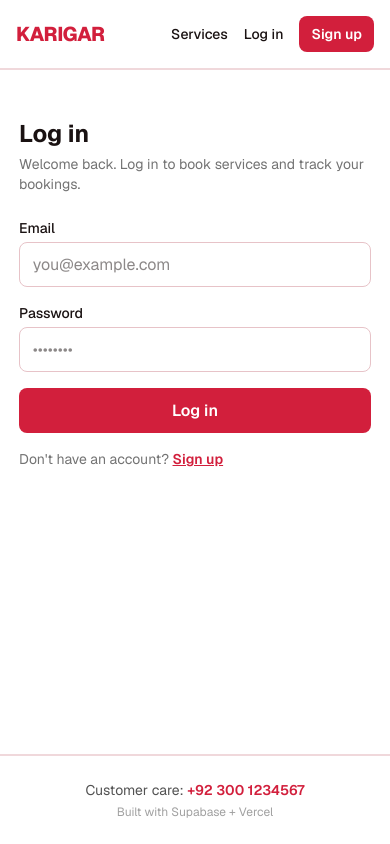
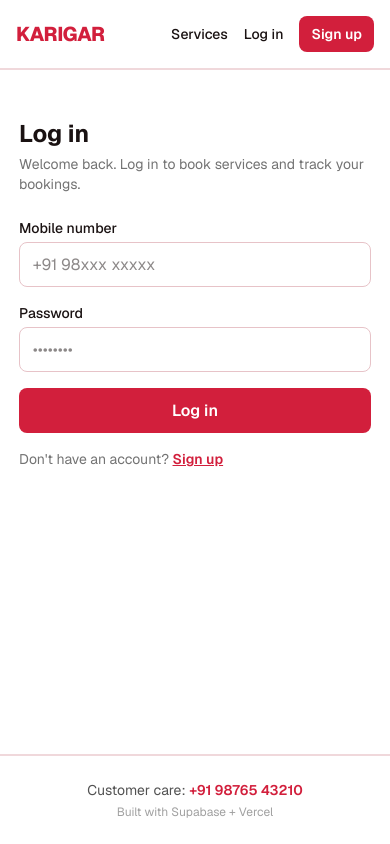
Before and after one commit to oxfordbah-byte/Karigar, a Next.js app: page /login in a window 390 px wide. Built offline with nearby package versions, Linux system fonts and the light colour scheme; no server answers.

Commit message:
Switch to India locale: INR currency, +91 phone numbers, mobile-number login/signup

```diff
--- a/src/app/actions.ts
+++ b/src/app/actions.ts
@@ -6,6 +6,30 @@ import { createClient } from "@/lib/supabase/server";
 
 export type ActionResult = { error?: string };
 
+// Karigar uses mobile-number login instead of email. Supabase Auth's
+// password-based flow still needs an "email" under the hood, so we derive a
+// stable, hidden one from the normalized Indian mobile number. The real
+// phone number (e.g. "+919876543210") is kept in user_metadata for display.
+function normalizeIndianPhone(raw: string): string | null {
+  const digits = raw.replace(/\D/g, "");
+  let national: string;
+  if (digits.length === 12 && digits.startsWith("91")) {
+    national = digits.slice(2);
+  } else if (digits.length === 11 && digits.startsWith("0")) {
+    national = digits.slice(1);
+  } else if (digits.length === 10) {
+    national = digits;
+  } else {
+    return null;
+  }
+  if (!/^[6-9]\d{9}$/.test(national)) return null;
+  return national;
+}
+
+function phoneToAuthEmail(nationalNumber: string): string {
+  return `91${nationalNumber}@phone.karigar.app`;
+}
+
 export async function signUp(
   _prevState: ActionResult,
   formData: FormData
@@ -13,19 +37,30 @@ export async function signUp(
   const supabase = await createClient();
 
   const fullName = String(formData.get("full_name") || "");
-  const phone = String(formData.get("phone") || "");
-  const email = String(formData.get("email") || "");
+  const phoneRaw = String(formData.get("phone") || "");
   const password = String(formData.get("password") || "");
 
+  const national = normalizeIndianPhone(phoneRaw);
+  if (!national) {
+    return { error: "Enter a valid 10-digit Indian mobile number." };
+  }
+  const authEmail = phoneToAuthEmail(national);
+  const displayPhone = `+91${national}`;
+
   const { error } = await supabase.auth.signUp({
-    email,
+    email: authEmail,
     password,
     options: {
-      data: { full_name: fullName, phone },
+      data: { full_name: fullName, phone: displayPhone },
     },
   });
 
   if (error) {
+    if (error.message.toLowerCase().includes("already registered")) {
+      return {
+        error: "This mobile number is already registered. Try logging in instead.",
+      };
+    }
     return { error: error.message };
   }
 
@@ -38,13 +73,22 @@ export async function signIn(
 ): Promise<ActionResult> {
   const supabase = await createClient();
 
-  const email = String(formData.get("email") || "");
+  const phoneRaw = String(formData.get("phone") || "");
   const password = String(formData.get("password") || "");
 
-  const { error } = await supabase.auth.signInWithPassword({ email, password });
+  const national = normalizeIndianPhone(phoneRaw);
+  if (!national) {
+    return { error: "Enter a valid 10-digit Indian mobile number." };
+  }
+  const authEmail = phoneToAuthEmail(national);
+
+  const { error } = await supabase.auth.signInWithPassword({
+    email: authEmail,
+    password,
+  });
 
   if (error) {
-    return { error: error.message };
+    return { error: "Incorrect mobile number or password." };
   }
 
   redirect("/");
--- a/src/app/bookings/[id]/page.tsx
+++ b/src/app/bookings/[id]/page.tsx
@@ -128,7 +128,7 @@ export default async function BookingDetailPage({
         {booking.price_estimate && (
           <div>
             <span className="text-neutral-500">Total: </span>
-            PKR {booking.price_estimate}
+            ₹{booking.price_estimate}
           </div>
         )}
         {booking.payment_method && (
--- a/src/app/categories/[slug]/page.tsx
+++ b/src/app/categories/[slug]/page.tsx
@@ -57,7 +57,7 @@ export default async function CategoryPage({
               )}
               {p.starting_price && (
                 <div className="text-sm font-medium mt-1">
-                  Starting at PKR {p.starting_price}
+                  Starting at ₹{p.starting_price}
                 </div>
               )}
             </div>
--- a/src/app/layout.tsx
+++ b/src/app/layout.tsx
@@ -21,8 +21,8 @@ export default function RootLayout({ children }: Readonly<{ children: React.Reac
           <div className="flex flex-col items-center gap-1">
             <span>
               Customer care:{" "}
-              <a href="tel:+923001234567" className="font-semibold text-[#d21f3c] hover:underline">
-                +92 300 1234567
+              <a href="tel:+919876543210" className="font-semibold text-[#d21f3c] hover:underline">
+                +91 98765 43210
               </a>
             </span>
             <span className="text-neutral-400 text-xs">Built with Supabase + Vercel</span>
--- a/src/components/AuthForm.tsx
+++ b/src/components/AuthForm.tsx
@@ -17,7 +17,6 @@ export default function AuthForm({
   return (
     <form action={formAction} className="space-y-4">
       {mode === "signup" && (
-        <>
         <div>
           <label className="block text-sm font-medium mb-1">Full name</label>
           <input
@@ -27,26 +26,17 @@ export default function AuthForm({
             placeholder="Your full name"
           />
         </div>
+      )}
       <div>
-            <label className="block text-sm font-medium mb-1">Phone</label>
+        <label className="block text-sm font-medium mb-1">Mobile number</label>
         <input
           name="phone"
           type="tel"
           required
+          inputMode="numeric"
+          autoComplete="tel"
           className="input"
-              placeholder="+92 3xx xxxxxxx"
-            />
-          </div>
-        </>
-      )}
-      <div>
-        <label className="block text-sm font-medium mb-1">Email</label>
-        <input
-          name="email"
-          type="email"
-          required
-          className="input"
-          placeholder="you@example.com"
+          placeholder="+91 98xxx xxxxx"
         />
       </div>
       <div>
--- a/src/components/BookingForm.tsx
+++ b/src/components/BookingForm.tsx
@@ -158,7 +158,7 @@ export default function BookingForm({
                       <div>
                         <div className="text-sm font-medium">{t.label}</div>
                         <div className="text-xs text-neutral-400">
-                          PKR {prices[t.value] ?? 0} / piece
+                          ₹{prices[t.value] ?? 0} / piece
                         </div>
                       </div>
                       <div className="flex items-center gap-3">
@@ -182,7 +182,7 @@ export default function BookingForm({
                           </button>
                         </div>
                         <span className="text-xs text-neutral-500 w-16 text-right shrink-0">
-                          {qty > 0 ? `PKR ${lineTotal}` : ""}
+                          {qty > 0 ? `₹${lineTotal}` : ""}
                         </span>
                       </div>
                     </div>
@@ -192,7 +192,7 @@ export default function BookingForm({
               {selectedItems.length > 0 && (
                 <div className="flex items-center justify-between mt-3 px-1 font-semibold text-sm">
                   <span>Total ({totalPieces} items)</span>
-                  <span className="text-[#d21f3c]">PKR {total}</span>
+                  <span className="text-[#d21f3c]">₹{total}</span>
                 </div>
               )}
             </div>
@@ -253,12 +253,12 @@ export default function BookingForm({
                     <span>
                       {it.quantity}x {it.label}
                     </span>
-                    <span>PKR {(prices[it.value] ?? 0) * it.quantity}</span>
+                    <span>₹{(prices[it.value] ?? 0) * it.quantity}</span>
                   </div>
                 ))}
                 <div className="border-t border-[#f0d8db] pt-2 flex justify-between font-semibold">
                   <span>Total</span>
-                  <span className="text-[#d21f3c]">PKR {total}</span>
+                  <span className="text-[#d21f3c]">₹{total}</span>
                 </div>
               </div>
             )}
@@ -266,7 +266,7 @@ export default function BookingForm({
             {!isLaundry && priceEstimate ? (
               <div className="flex justify-between font-semibold">
                 <span>Estimated price</span>
-                <span className="text-[#d21f3c]">PKR {priceEstimate}</span>
+                <span className="text-[#d21f3c]">₹{priceEstimate}</span>
               </div>
             ) : null}
 
```
Lines whose indentation alone changed are shown as unchanged.
